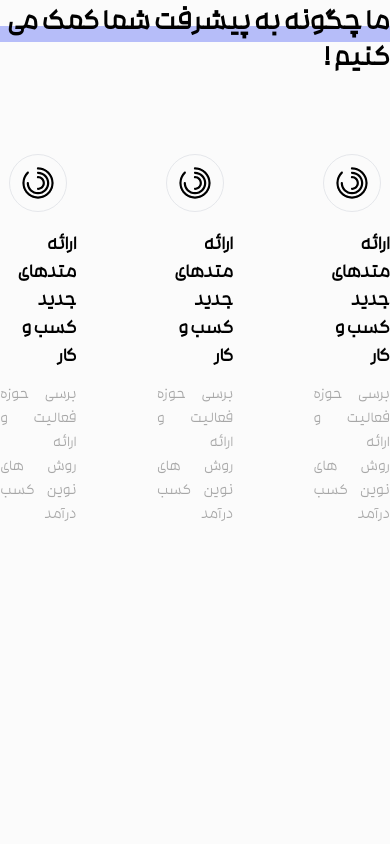
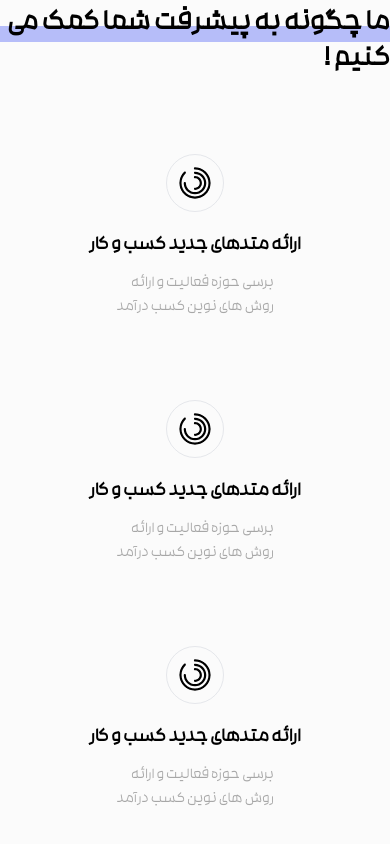
Before and after one commit to devnight8/siteteme-front, a website: page build/index.html in a window 390 px wide. Shown: the part 1079-1923 px from the top of the page. Before the commit the page ends 1639 px from the top, so only its background shows below. Drawn offline with nearby package versions, Linux system fonts and the light colour scheme.

Commit message:
fix bug in help section

```diff
--- a/build/index.html
+++ b/build/index.html
@@ -133,7 +133,7 @@
                     </h3>
                     <span class="bg-[#B6BDF9] w-full h-4 inline-block absolute top-5 z-0"></span>
                 </div>
-                <div class="grid grid-cols-3 gap-20 mt-12">
+                <div class="grid grid-cols-1 lg:grid-cols-3 gap-20 mt-12">
                     <div class="flex justify-between items-center group gap-20">
                         <div class="flex flex-col items-center justify-center  ">
                             <div
```
Also changed, not shown: build/css/tailwind.css.
